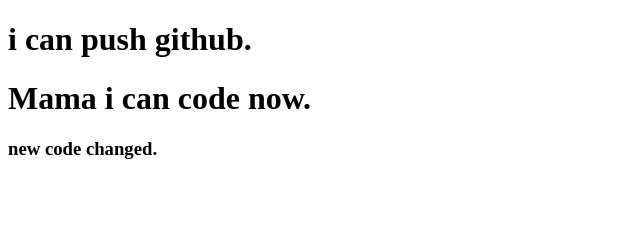
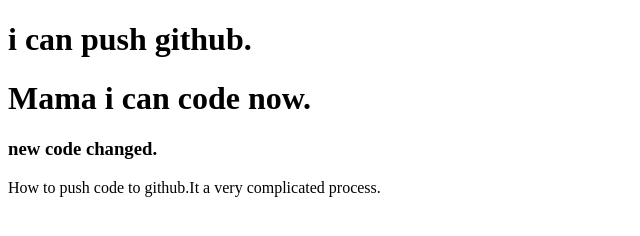
Before and after one commit to Aslam117/my-second-repo, a plain HTML site: page index.html in a window 1280 px wide. Shown: the whole page, without its empty margins (0-640 px from the left). Drawn offline with Linux system fonts and the light colour scheme.

Commit message:
why github

```diff
--- a/index.html
+++ b/index.html
@@ -10,5 +10,6 @@
     <h1>i can push github.</h1>
     <h1>Mama i can code now.</h1>
     <h3>new code changed.</h3>
+    <p> How to push code to github.It a very complicated process.</p>
 </body>
 </html>
```
